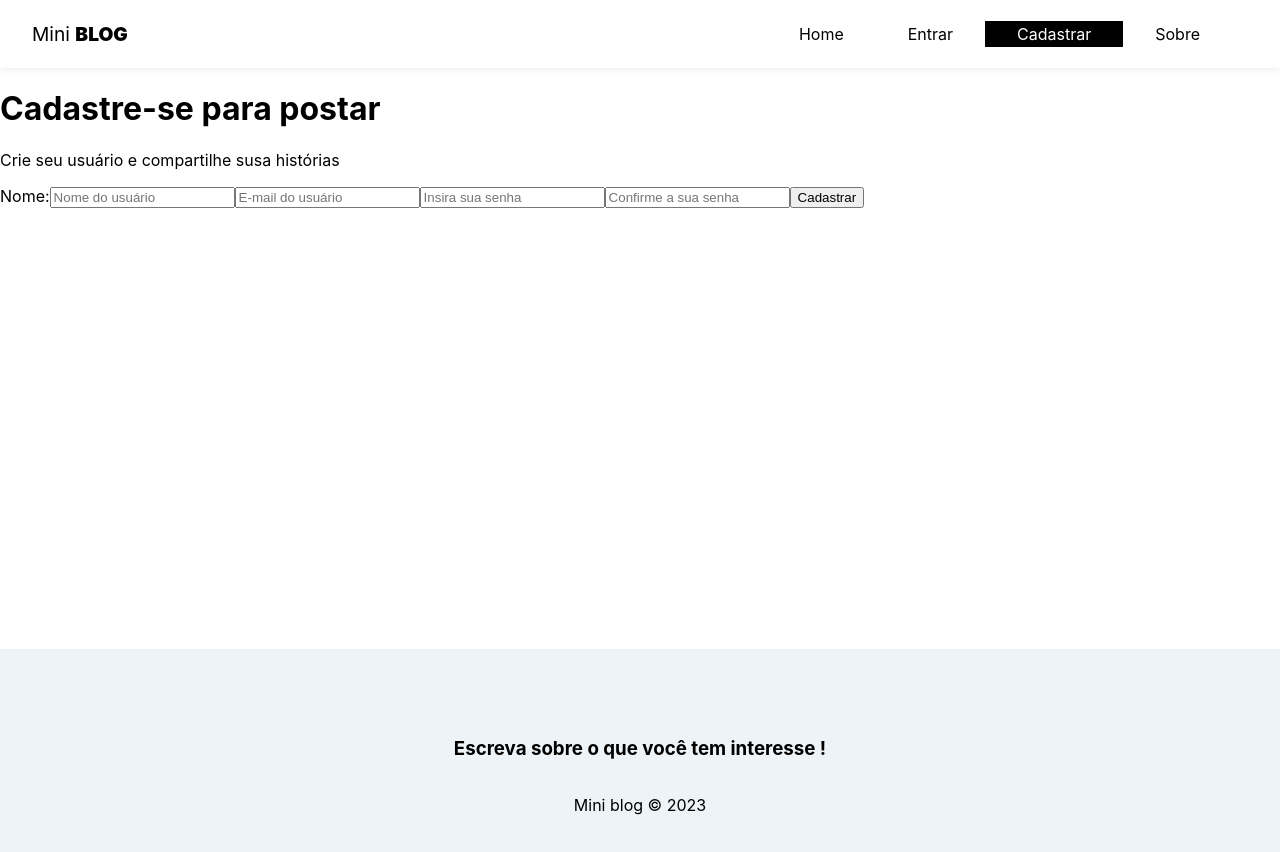
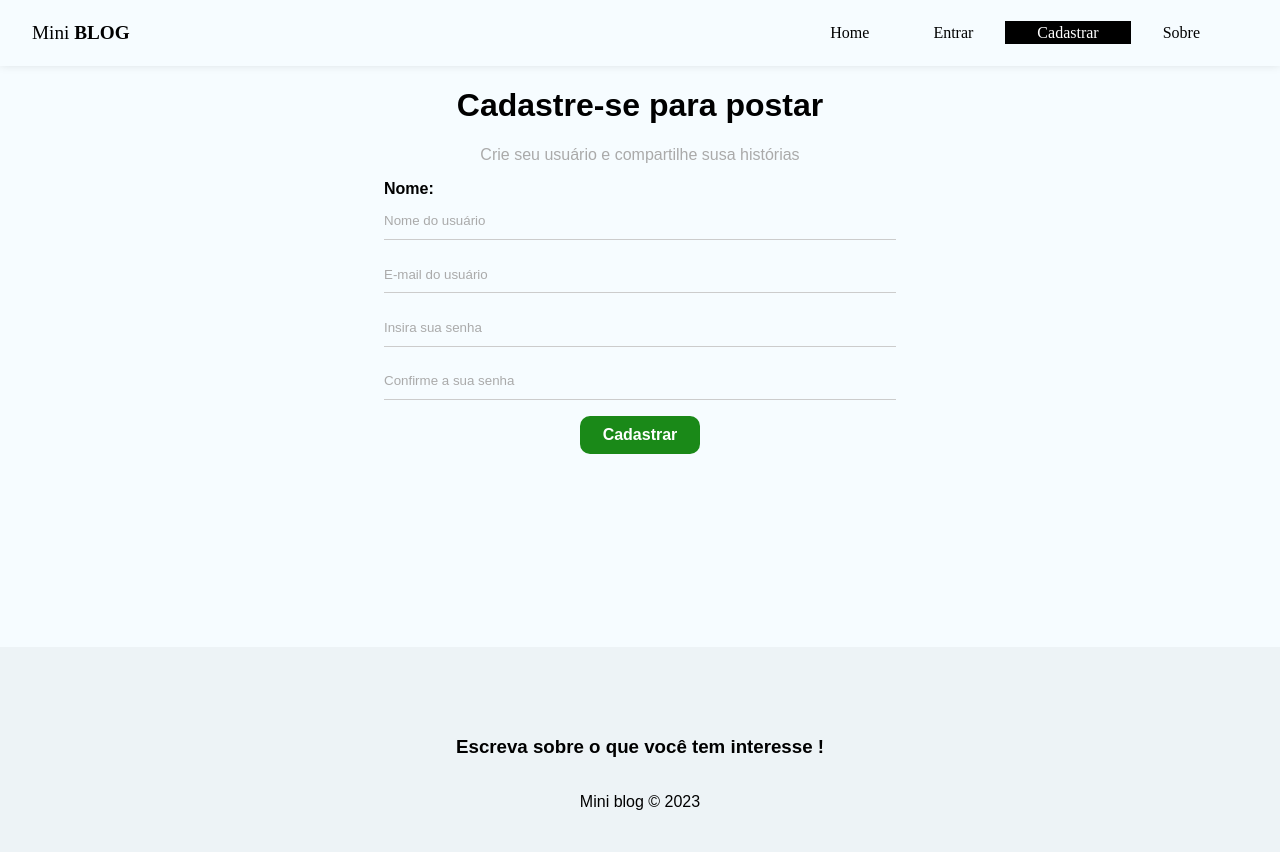
Before and after one commit to kaiotcp1/PROJECT----Mini_blog, a React (Create React App) app in the folder miniblog/miniblog/: page /register in a window 1280 px wide. Shown: the top 852 px of the page. Built offline with nearby package versions, Linux system fonts and the light colour scheme.

Commit message:
State do form de cadastro e atualização CSS global

```diff
--- a/miniblog/miniblog/src/index.css
+++ b/miniblog/miniblog/src/index.css
@@ -1,18 +1,110 @@
 body {
+  background-color: #f6fcff;
+  padding: 0;
   margin: 0;
-  font-family: -apple-system, BlinkMacSystemFont, 'Segoe UI', 'Roboto', 'Oxygen',
-    'Ubuntu', 'Cantarell', 'Fira Sans', 'Droid Sans', 'Helvetica Neue',
-    sans-serif;
-  -webkit-font-smoothing: antialiased;
-  -moz-osx-font-smoothing: grayscale;
+  font-family: "Montserrat", sans-serif;
 }
 
-code {
-  font-family: source-code-pro, Menlo, Monaco, Consolas, 'Courier New',
-    monospace;
+input::placeholder,
+textarea::placeholder {
+  font-family: "Montserrat", sans-serif;
+  color: #aaa;
 }
 
-a {
+input:focus,
+textarea:focus {
+  outline: none;
+}
+
+a,
+nav button {
   text-decoration: none;
-  color: inherit;
+  background-color: transparent;
+  border: none;
+  color: #000;
+  transition: 0.4s;
+  font-size: 1em;
+  cursor: pointer;
+  font-family: "Montserrat", sans-seri;
 }
+
+a:hover,
+nav button:hover {
+  color: goldenrod;
+}
+
+form {
+  max-width: 40%;
+  margin: 0 auto;
+}
+
+label {
+  display: flex;
+  flex-direction: column;
+  margin-bottom: 1em;
+}
+
+label span {
+margin-bottom: .3em ;
+font-weight: bold;
+text-align: left;
+}
+
+input, textarea {
+  box-sizing: border-box;
+  border: none;
+  border-bottom: 1px solid #ccc;
+  padding: .8em 0;
+  background-color: transparent;
+}
+
+.btn {
+  background-color: #1a8918;
+  color: #FFF;
+  text-align: center;
+  cursor: pointer;
+  border-radius: 10px;
+  width: 120px;
+  font-weight: bold;
+  border: none;
+  padding: 10px 15px;
+  font-size: 1em;
+}
+
+.btn.btn-dark {
+  background-color: black;
+  border-radius: 0;
+}
+
+.btn.btn-outline {
+  background-color: transparent;
+  border-radius: 0;
+  color: #000;
+  border: 1px solid #000;
+  padding: 7px 30px;
+}
+
+.btn:hover {
+  background-color: #0F730C;
+  color: white;
+}
+
+.btn.btn-outline:hover {
+  background-color: #000;
+}
+
+.btn.btn-danger:hover {
+  background-color: red;
+}
+
+button[disabled] {
+  background-color: #AAA;
+}
+
+.container .error {
+  color: #721c24;
+  background-color: F8D7DA;
+  border: 1px solid #f5c6cb;
+  padding: 5px;
+  border-radius: 5px;
+}
--- a/miniblog/miniblog/src/pages/register/Register.js
+++ b/miniblog/miniblog/src/pages/register/Register.js
@@ -3,11 +3,38 @@
 import { useState, useEffect } from 'react';
 
 function Register() {
+    const [displayName, setDisplayName] = useState("");
+    const [email, setEmail] = useState("");
+    const [password, setPassword] = useState("");
+    const [confirmPassword, setConfirmPassword] = useState("");
+    const [error, setError] = useState("");
+
+    const handleSubmit = (e) => {
+        e.preventDefault();
+        setError("");
+
+        const user = {
+            displayName,
+            email,
+            password
+        }
+
+        // Validação, senha do usuário
+        if(password !== confirmPassword) {
+            setError("As senhas precisam ser iguais !")
+            return
+        }
+
+        console.log(user);
+    }
+
+
+
     return (
-        <div>
+        <div className={styles.register}>
             <h1>Cadastre-se para postar</h1>
             <p>Crie seu usuário e compartilhe susa histórias</p>
-            <form >
+            <form onSubmit={handleSubmit}>
                 <label >
                     <span>Nome:</span>
                     <input
@@ -15,6 +42,8 @@
                         name='displayName'
                         required
                         placeholder='Nome do usuário'
+                        value={displayName}
+                        onChange={(e) => setDisplayName(e.target.value)}
                     />
                 </label>
                 <label >
@@ -23,6 +52,8 @@
                         name='email'
                         required
                         placeholder='E-mail do usuário'
+                        value={email}
+                        onChange={(e) => setEmail(e.target.value)}
                     />
                 </label>
                 <label >
@@ -31,6 +62,8 @@
                         name='password'
                         required
                         placeholder='Insira sua senha'
+                        value={password}
+                        onChange={(e) => setPassword(e.target.value)}
                     />
                 </label>
                 <label >
@@ -39,9 +72,12 @@
                         name='confirmPassword'
                         required
                         placeholder='Confirme a sua senha'
+                        value={confirmPassword}
+                        onChange={(e) => setConfirmPassword(e.target.value)}
                     />
                 </label>
                 <button className='btn'>Cadastrar</button>
+                {error && <p className='error'>{error}</p>}
             </form>
         </div>
     )
```
